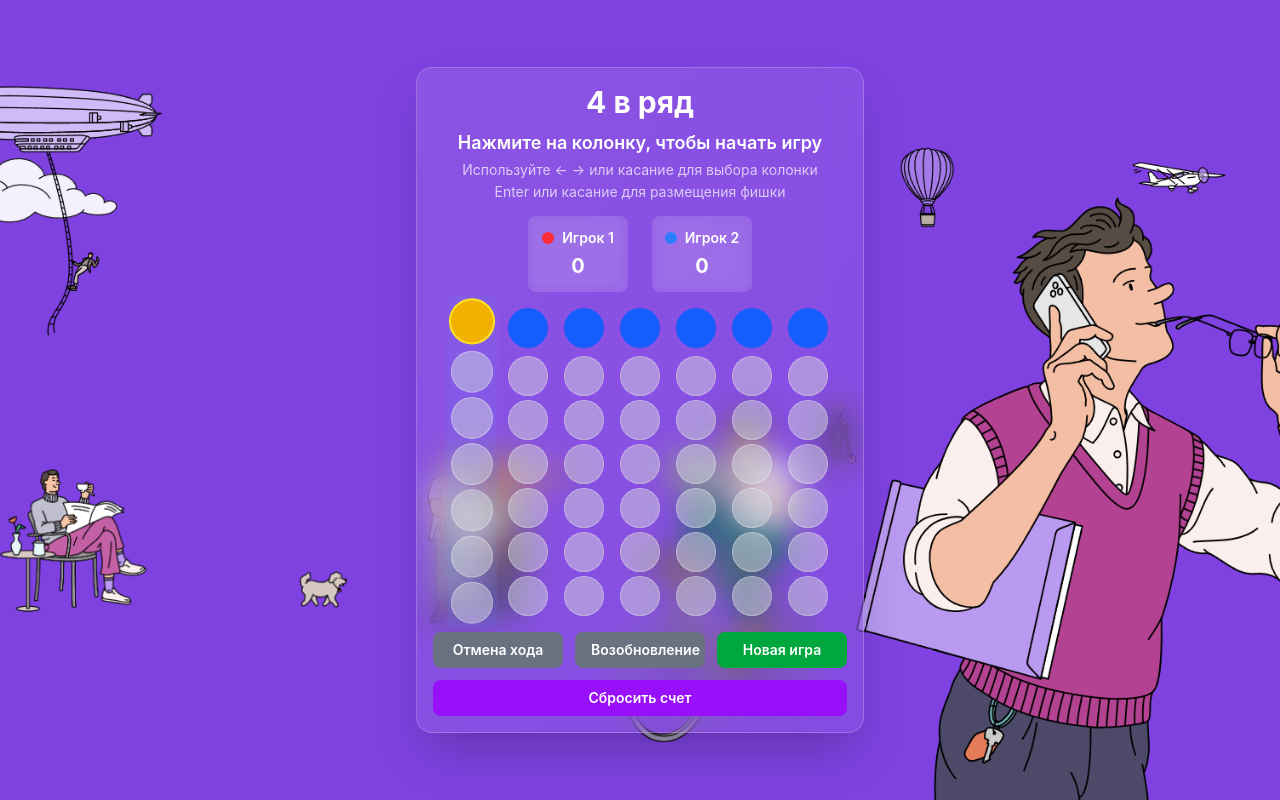
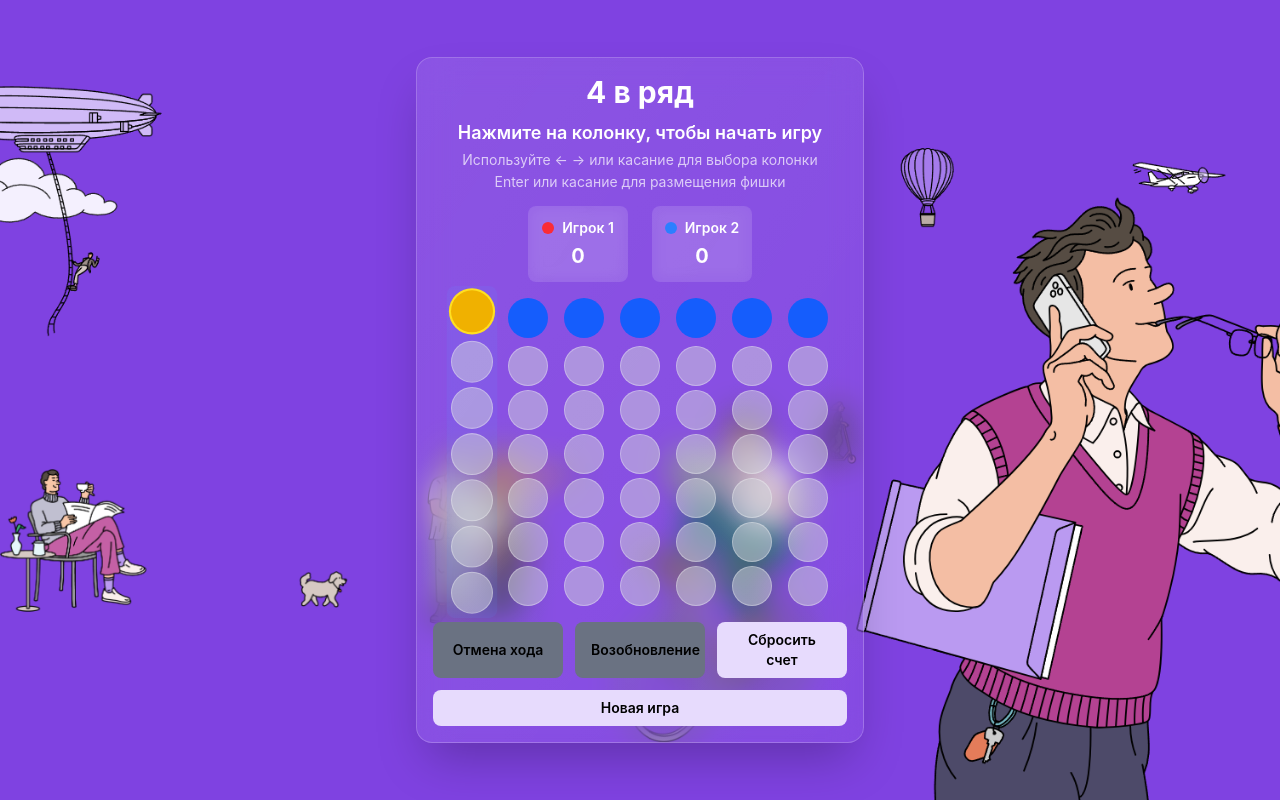
Before and after one commit to mindsetLuka/connect-four, a Next.js app: page / in a window 1280 px wide. Built offline with nearby package versions, Linux system fonts and the light colour scheme; some icons are missing.

Commit message:
button color 2.0

```diff
--- a/src/app/page.tsx
+++ b/src/app/page.tsx
@@ -359,28 +359,29 @@ export default function ConnectFour() {
           <button
             onClick={undoMove}
             disabled={undoStack.length === 0}
-            className="cursor-pointer px-3 py-2 md:px-4 md:py-2 bg-orange-600 hover:bg-orange-700 disabled:bg-gray-500 disabled:cursor-not-allowed text-white font-semibold rounded-lg transition-all duration-200 ease-in-out hover:-translate-y-0.5 hover:shadow-lg text-xs md:text-sm flex-1 min-w-[120px]"
+            className="cursor-pointer px-3 py-2 md:px-4 md:py-2 bg-[#E7DBFD] hover:bg-white disabled:bg-gray-500 disabled:cursor-not-allowed text-black font-semibold rounded-lg transition-all duration-200 ease-in-out hover:-translate-y-0.5 hover:shadow-lg text-xs md:text-sm flex-1 min-w-[120px]"
           >
             Отмена хода
           </button>
           <button
             onClick={redoMove}
             disabled={redoStack.length === 0}
-            className="cursor-pointer px-3 py-2 md:px-4 md:py-2 bg-blue-600 hover:bg-blue-700 disabled:bg-gray-500 disabled:cursor-not-allowed text-white font-semibold rounded-lg transition-all duration-200 ease-in-out hover:-translate-y-0.5 hover:shadow-lg text-xs md:text-sm flex-1 min-w-[120px]"
+            className="cursor-pointer px-3 py-2 md:px-4 md:py-2 bg-[#E7DBFD] hover:bg-white disabled:bg-gray-500 disabled:cursor-not-allowed text-black font-semibold rounded-lg transition-all duration-200 ease-in-out hover:-translate-y-0.5 hover:shadow-lg text-xs md:text-sm flex-1 min-w-[120px]"
           >
             Возобновление
           </button>
+
+          <button
+            onClick={resetScore}
+            className="cursor-pointer px-3 py-2 md:px-4 md:py-2 bg-[#E7DBFD] hover:bg-white text-black font-semibold rounded-lg transition-all duration-200 ease-in-out hover:-translate-y-0.5 hover:shadow-lg text-xs md:text-sm flex-1 min-w-[120px]"
+          >
+            Сбросить счет
+          </button>
           <button
             onClick={resetGame}
-            className="cursor-pointer px-3 py-2 md:px-4 md:py-2 bg-green-600 hover:bg-green-700 text-white font-semibold rounded-lg transition-all duration-200 ease-in-out hover:-translate-y-0.5 hover:shadow-lg text-xs md:text-sm flex-1 min-w-[120px]"
+            className="cursor-pointer px-3 py-2 md:px-4 md:py-2 bg-[#E7DBFD] hover:bg-white text-black font-semibold rounded-lg transition-all duration-200 ease-in-out hover:-translate-y-0.5 hover:shadow-lg text-xs md:text-sm flex-1 min-w-[120px]"
           >
             Новая игра
-          </button>
-          <button
-            onClick={resetScore}
-            className="cursor-pointer px-3 py-2 md:px-4 md:py-2 bg-purple-600 hover:bg-purple-700 text-white font-semibold rounded-lg transition-all duration-200 ease-in-out hover:-translate-y-0.5 hover:shadow-lg text-xs md:text-sm flex-1 min-w-[120px]"
-          >
-            Сбросить счет
           </button>
         </div>
       </div>
```
